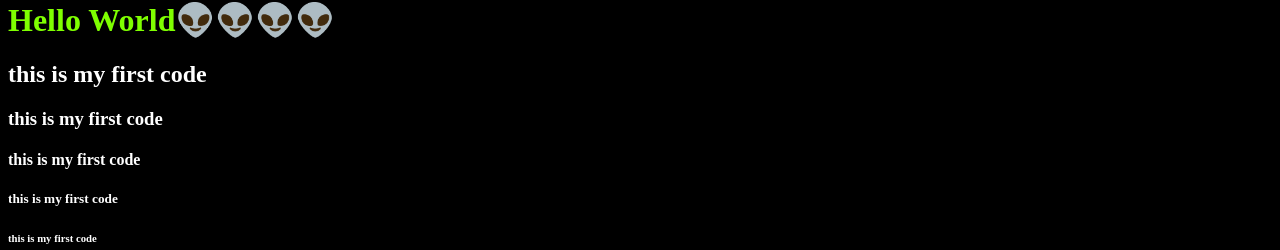
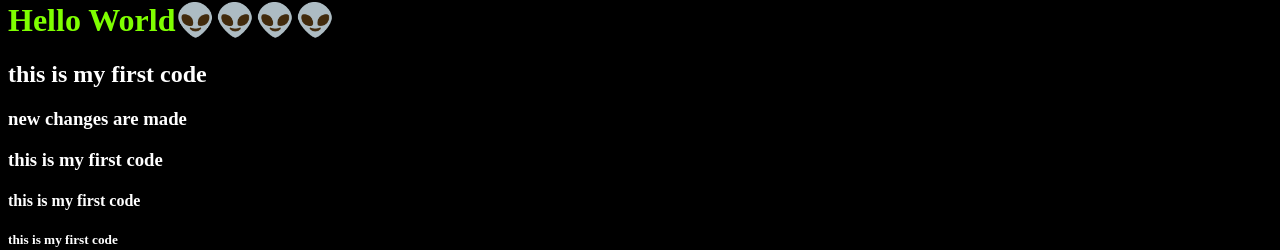
Before and after one commit to Sumanthpro/training, a plain HTML site: page index.html in a window 1280 px wide. Shown: the part 128-378 px from the top of the page. Drawn offline with Linux system fonts and the light colour scheme.

Commit message:
new changes ared added

```diff
--- a/index.html
+++ b/index.html
@@ -46,6 +46,7 @@
     </div>
     <h1 class="fun">Hello World👽👽👽👽</h1>
     <h2>this is my first code</h2>
+    <h3>new changes are made</h3>
     <h3>this is my first code</h3>
     <h4>this is my first code</h4>
     <h5>this is my first code</h5>
```
